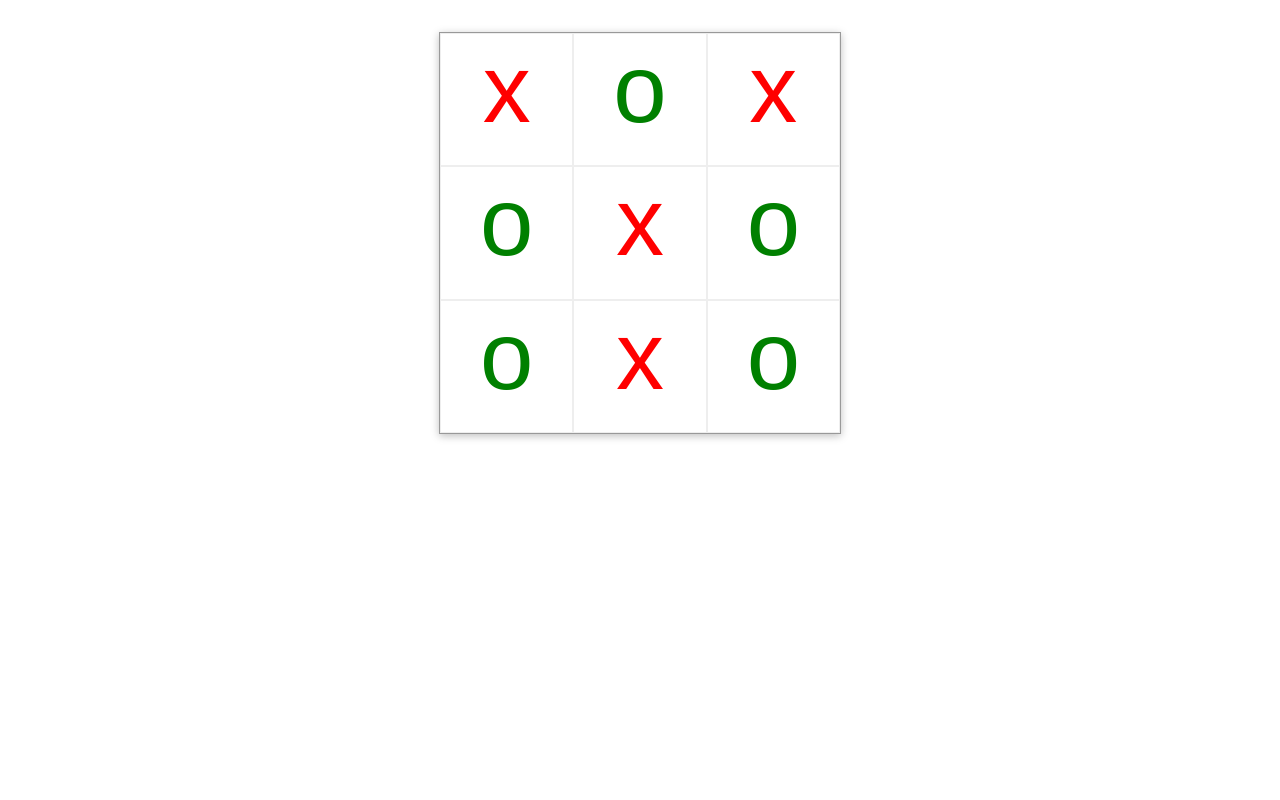
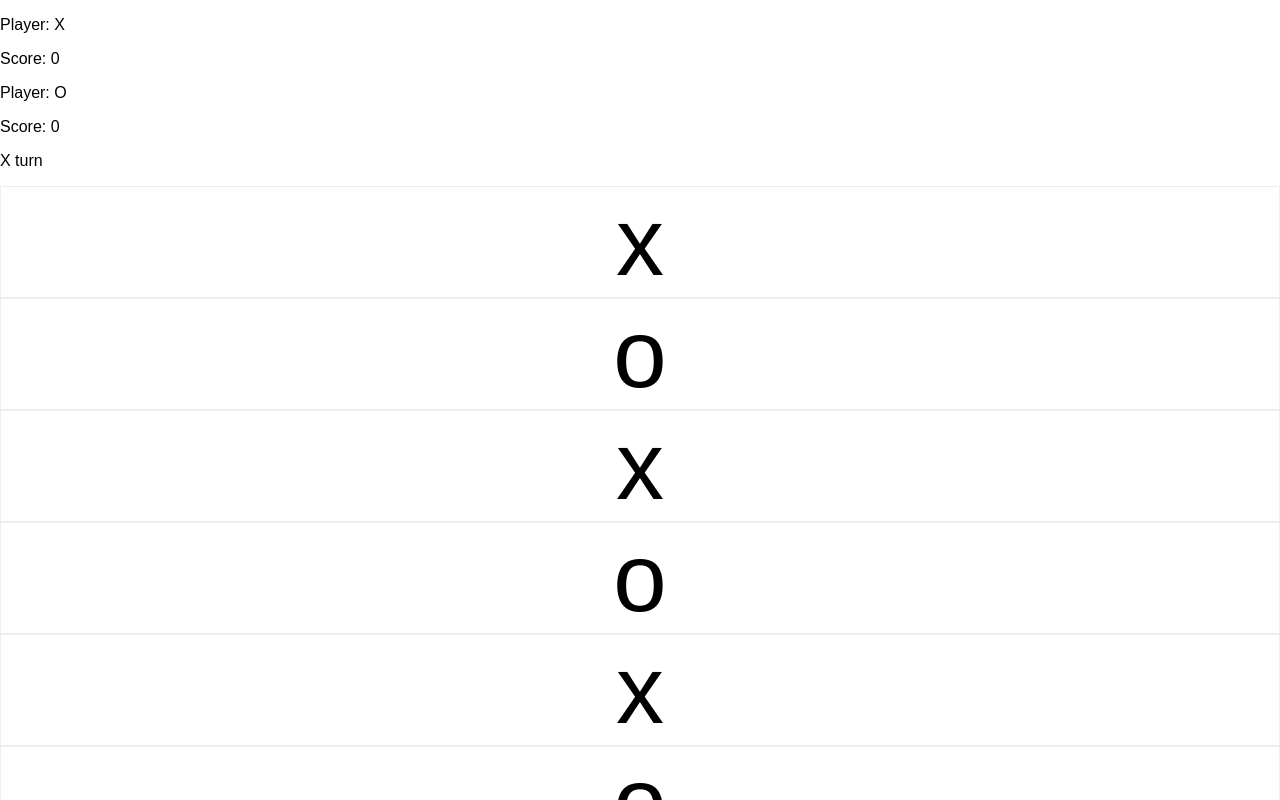
Before and after one commit to Samuel-Tefera/tic-tac-toe, a plain HTML site: page index.html in a window 1280 px wide. Shown: the top 800 px of the page. Drawn offline with Linux system fonts and the light colour scheme.

Commit message:
create player board

```diff
--- a/index.html
+++ b/index.html
@@ -9,35 +9,53 @@
 </head>
 
 <body>
-    <div class="game-container">
+    <main>
+        <div class="player-board">
+            <div>
+                <p class="player player-x">Player: <span>X</span></p>
+                <p class="score score-x">Score: <span>0</span></p>
+            </div>
+        </div>
+        <div class="player-board">
+            <div>
+                <p class="player player-o">Player: <span>O</span></p>
+                <p class="score score-y">Score: <span>0</span></p>
+            </div>
+        </div>
+        <div class="game-conatiner">
+            <p class="turn-msg turn-x"><span>X</span> turn</p>
+            <div class="game-board">
                 <div class="value-box">
-            <p class="value x-value">x</p>
+                    <p class="value">x</p>
                 </div>
                 <div class="value-box">
-            <p class="value o-value">o</p>
+                    <p class="value">o</p>
                 </div>
                 <div class="value-box">
-            <p class="value x-value">x</p>
+                    <p class="value">x</p>
                 </div>
                 <div class="value-box">
-            <p class="value o-value">o</p>
+                    <p class="value">o</p>
                 </div>
             <div class="value-box">
-            <p class="value x-value">x</p>
+                <p class="value">x</p>
             </div>
             <div class="value-box">
-            <p class="value o-value">o</p>
+                <p class="value">o</p>
             </div>
             <div class="value-box">
-            <p class="value o-value">o</p>
+                <p class="value">o</p>
             </div>
             <div class="value-box">
-            <p class="value x-value">x</p>
+                <p class="value">x</p>
             </div>
             <div class="value-box">
-            <p class="value o-value">o</p>
+                <p class="value">o</p>
             </div>
         </div>
+        </div>
+    </main>
+    <script src="script.js"></script>
 </body>
 
 </html>
```
Lines whose indentation alone changed are shown as unchanged.
